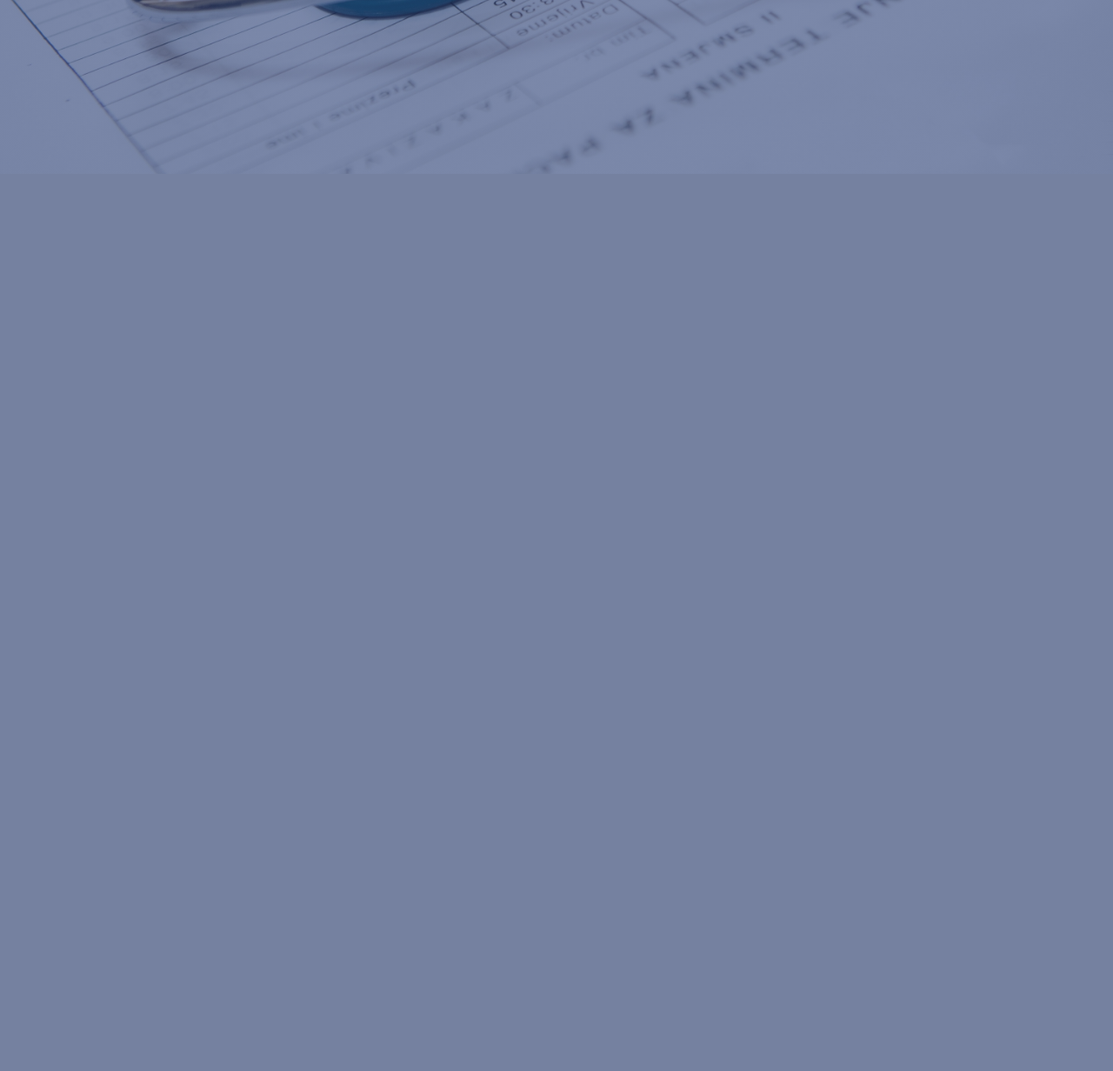
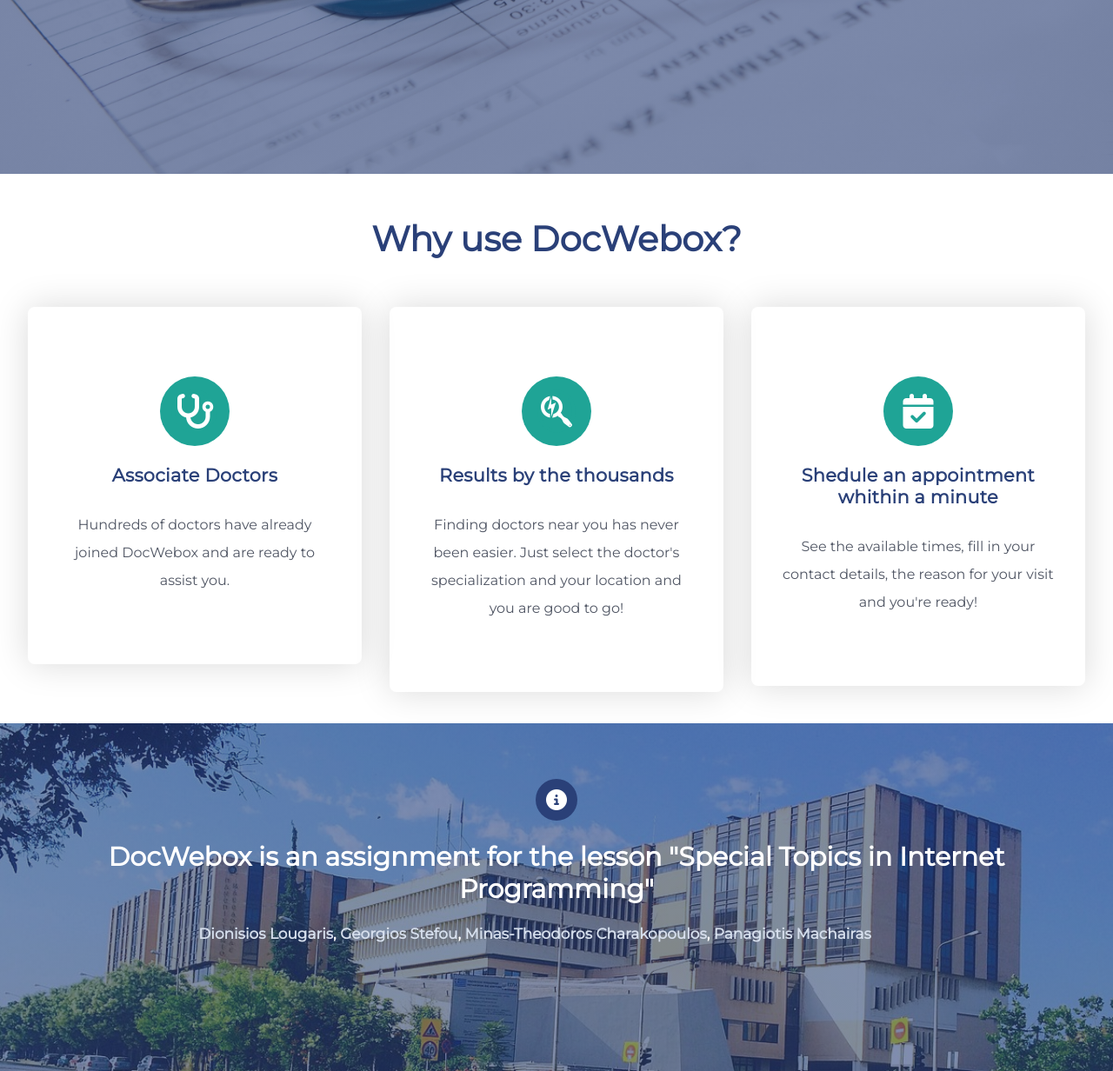
Before and after one commit to panagiotismach/DocWebox, a PHP site: page / in a window 1280 px wide. Shown: the part 701-1933 px from the top of the page at 87% size. Before the commit the page ends 901 px from the top, so only its background shows below. Run offline with PHP 8.4, Linux system fonts and the light colour scheme; some libraries are stand-ins or nearby versions.

Commit message:
Features and about us added

```diff
--- a/index.php
+++ b/index.php
@@ -4,6 +4,7 @@
     <meta charset="utf-8" />
     <meta name="viewport" content="width=device-width" , initial-scale="1.0" />
     <title>DocWebox - Find your Doctor!</title>
+    <link rel="stylesheet" href="https://cdnjs.cloudflare.com/ajax/libs/font-awesome/6.2.0/css/all.min.css"/>
     <link rel="stylesheet" href="./public/styles/index-styling.css" />
     <link href='https://fonts.googleapis.com/css?family=Montserrat' rel='stylesheet'>
     <script src="" defer></script>
@@ -68,6 +69,51 @@
             <button type="submit"><img src="./public/resources/images/search.png"></button>
         </form>
     </div>
-    </body>
+    <section>
+        <div class="row">
+            <h1>Why use DocWebox?</h1>
+        </div>
+        <div class="row">
+            <!-- Column One -->
+            <div class="column">
+                <div class="card">
+                    <div class="icon">
+                    <i class="fa-solid fa-stethoscope"></i>
+                    </div>
+                    <h3>Associate Doctors</h3>
+                    <p>Hundreds of doctors have already joined DocWebox and are ready to assist you.</p>
+                </div>
+            </div>
+            <!-- Column Two -->
+            <div class="column">
+                <div class="card">
+                    <div class="icon">
+                        <i class="fa-brands fa-searchengin"></i>
+                    </div>
+                    <h3>Results by the thousands</h3>
+                    <p>Finding doctors near you has never been easier. Just select the doctor's specialization and your location and you are good to go!</p>
+                </div>
+            </div>
+            <!-- Column Three -->
+            <div class="column">
+                <div class="card">
+                    <div class="icon">
+                        <i class="fa-solid fa-calendar-check"></i>
+                    </div>
+                    <h3>Shedule an appointment whithin a minute</h3>
+                    <p>See the available times, fill in your contact details, the reason for your visit and you're ready!</p>
+                </div>
+            </div>
+        </div>
+    </section>
+    <div class="container-us">
+        <div id="info-icon">
+            <i class="fa-solid fa-circle-info"></i>
+        </div>
+        <h2>DocWebox is an assignment for the lesson "Special Topics in Internet Programming"</h2>
+        <h3><a class="us-link" href="https://www.linkedin.com/in/dionisis-lougaris/">Dionisios Lougaris</a>, <a class="us-link" href="https://www.linkedin.com/in/george-john-stefou-713a9a1b8/">Georgios Stefou</a>, <a class="us-link" href="https://www.linkedin.com/in/minas-theodoros-charakopoulos/">Minas-Theodoros Charakopoulos</a>, <a class="us-link" href="https://www.linkedin.com/in/panagiotis-machairas-9263841b9/">Panagiotis Machairas</a></h3>
+    </div>
+
+  </body>
 
 </html>
--- a/public/styles/index-styling.css
+++ b/public/styles/index-styling.css
@@ -72,12 +72,54 @@ a:hover {
   align-items: center;
   justify-content: center;
 }
+.container-us {
+  width: 100%;
+  min-height: 400px;
+  padding: 5%;
+  background-image: linear-gradient(var(--color-primary-gradient), var(--color-primary-gradient)), url(../resources/images/pamak.jpg);
+  background-position: center;
+  background-size: cover;
+}
 .container h1 {
   color: white;
   font-size: 46px;
   text-align: end;
   padding-right: 50px;
 }
+
+.container-us h2 {
+  color: white;
+  font-size: 30px;
+  text-align: center;
+  padding-right: 50px;
+  padding: 2%;
+}
+.container-us h3 {
+  color: white;
+  font-size: 17px;
+  text-align: center;
+  padding-right: 50px;
+}
+.us-link {
+  /* font-size: 1.6rem; */
+  color: var(--color-secondary);
+  text-decoration: none;
+}
+
+#info-icon {
+  font-size: 1.5em;
+  height: 2em;
+  width: 2em;
+  margin: auto;
+  background-color: var(--color-primary);
+  display: grid;
+  place-items: center;
+  /* justify-items: center;
+    align-items: center; */
+  border-radius: 50%;
+  color: white;
+}
+
 .search-area {
   width: 100%;
   max-width: 800px;
@@ -125,6 +167,84 @@ a:hover {
   cursor: pointer;
 }
 
+.row {
+  display: flex;
+  flex-wrap: wrap;
+  padding-bottom: 20px;
+}
+
+.row h1 {
+  width: 100%;
+  text-align: center;
+  margin: 0.6em 0;
+  font-size: 2.5em;
+  font-weight: 600;
+  color: var(--color-primary);
+  padding-top: 10px;
+  padding-bottom: 10px;
+}
+
+.column {
+  padding: 1em;
+}
+
+.card {
+  padding: 3.1em 1.25em;
+  text-align: center;
+  background: linear-gradient(0deg, var(--color-fourth) 10px, transparent 10px);
+  background-repeat: no-repeat;
+  background-position: 0 0.62em;
+  box-shadow: 0 0 2.5em rgba(0, 0, 0, 0.15);
+  border-radius: 0.5em;
+  transition: 0.5s;
+}
+
+.card .icon {
+  font-size: 2.5em;
+  height: 2em;
+  width: 2em;
+  margin: auto;
+  background-color: var(--color-fourth);
+  display: grid;
+  place-items: center;
+  /* justify-items: center;
+  align-items: center; */
+  border-radius: 50%;
+  color: white;
+}
+
+.icon :before {
+  /* position: absolute; */
+  content: "";
+  height: 2em;
+  width: 2em;
+  border: 0.12em solid var(--color-fourth);
+  border-radius: 50%;
+  transition: 0.5s;
+}
+
+.card h3 {
+  font-size: 1.3em;
+  margin: 1em 0 1.4em 0;
+  font-weight: 600;
+  letter-spacing: 0.3px;
+  color: var(--color-primary);
+}
+
+.card p {
+  line-height: 2em;
+  color: #505664;
+}
+
+.card:hover {
+  background-position: 0;
+}
+
+.card:hover .icon:before {
+  height: 2.25em;
+  width: 2.25em;
+}
+
 @media (max-width: 952px) {
   .nav__logo {
     height: 75px;
@@ -166,3 +286,22 @@ a:hover {
     left: 0;
   }
 }
+
+@media screen and (min-width: 768px) {
+  section {
+    padding: 1em 7em;
+  }
+}
+
+@media screen and (min-width: 992px) {
+  section {
+    padding: 1em;
+  }
+  .card {
+    padding: 5em 2em;
+  }
+  .column {
+    flex: 0 0 33.33%;
+    padding: 0 1em;
+  }
+}
```
Also changed, not shown: public/resources/images/pamak.jpg (added), public/test.html (deleted).
